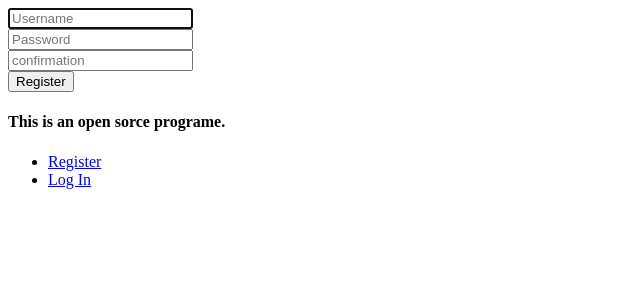
After one commit to driftcar10/timeline, a Flask app: page /register in a window 1280 px wide. The commit adds this page. Shown: the top 300 px of the page, without its empty margins (0-640 px from the left). Run offline with Flask 2, Linux system fonts and the light colour scheme.

Commit message:
created register page, added hyperlinks

```diff
--- a/python/scripts/app.py
+++ b/python/scripts/app.py
@@ -57,4 +57,10 @@ def login():
     else:
         return render_template('login.html')
 
+@app.route('/register', methods=['GET', 'POST'])
+def register():
+    if request.method == 'POST':
+        return render_template('indev.html')
+    else:
+        return render_template('register.html')
 app.run(host='0.0.0.0', port=5000)
--- /dev/null
+++ b/python/scripts/templates/register.html
@@ -0,0 +1,20 @@
+{% extends "template.html" %}
+
+{% block title %}
+    Timeline: Register
+{% endblock %}
+
+{% block main %}
+<form action="/register" method="post">
+	<div>
+		<input autocomplete="off" autofocus class="form-control" name="username" placeholder="Username" type="text">
+	</div>
+	<div>
+		<input class="form-control" name="password" placeholder="Password" type="password">
+	</div>
+    <div>
+		<input class="form-control" name="confirmation" placeholder="confirmation" type="password">
+	</div>
+	<button type="submit"> Register </button>
+</form>
+{% endblock %}
--- a/python/scripts/templates/template.html
+++ b/python/scripts/templates/template.html
@@ -18,3 +18,16 @@
     <footer>
         <h4>This is an open sorce programe.</h4>
     </footer>
+
+    <div>
+        {% if session.user_id %}
+        <ul class="navbar-nav mr-auto mt-2">
+            <li class="nav-item"><a class="nav-link" href="/add">Add Event</a></li>
+        </ul>
+        {% else %}
+        <ul class="navbar-nav ml-auto mt-2">
+            <li class="nav-item"><a class="nav-link" href="/register">Register</a></li>
+            <li class="nav-item"><a class="nav-link" href="/login">Log In</a></li>
+        </ul>
+        {% endif %}
+    </div>
```
